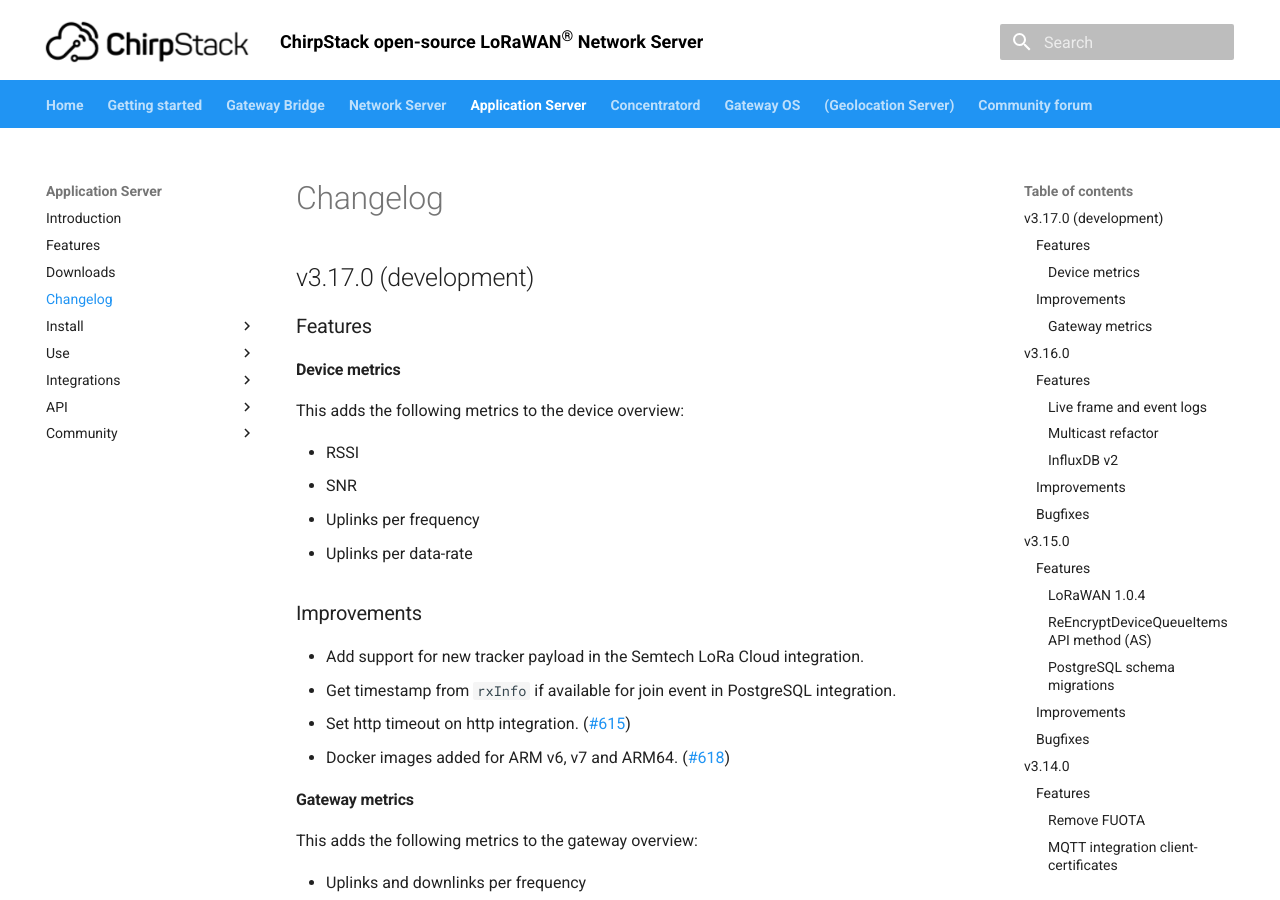
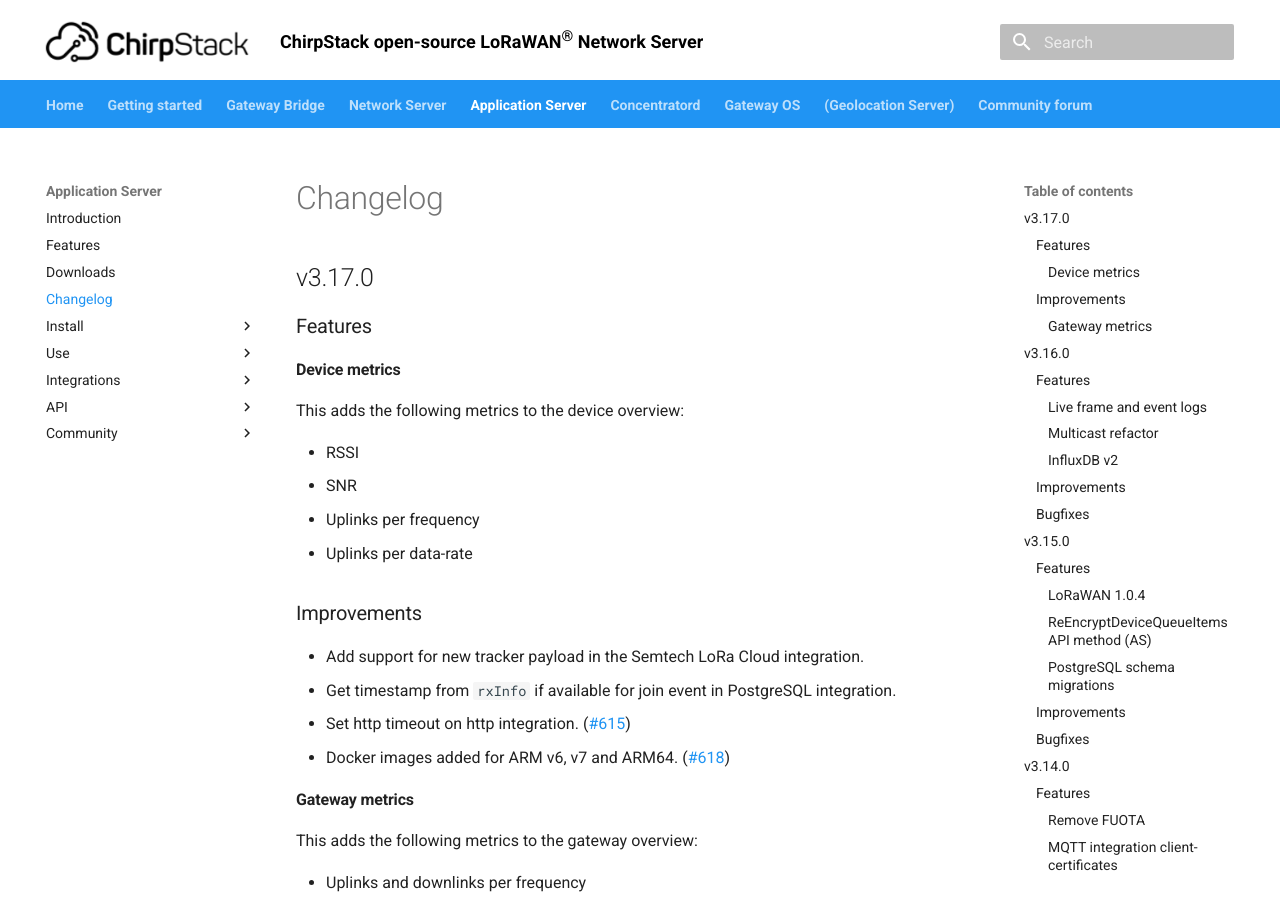
Before and after one commit to brocaar/chirpstack-docs, an MkDocs documentation site: the page built from docs/application-server/changelog.md, in a window 1280 px wide and 900 px high. Built offline with MkDocs 1.6.1 and Material for MkDocs 9.7.7, drawn with Linux system fonts in a browser that asks for light colours.

Commit message:
Bump ChirpStack Application Server version.

```diff
--- a/docs/application-server/changelog.md
+++ b/docs/application-server/changelog.md
@@ -4,7 +4,7 @@
 
 # Changelog
 
-## v3.17.0 (development)
+## v3.17.0
 
 ### Features
 
--- a/mkdocs.yml
+++ b/mkdocs.yml
@@ -14,7 +14,7 @@
     - tabs
 extra:
   application_server:
-    version: 3.16.0
+    version: 3.17.0
   gateway_bridge:
     version: 3.13.0
   geolocation_server:
```
